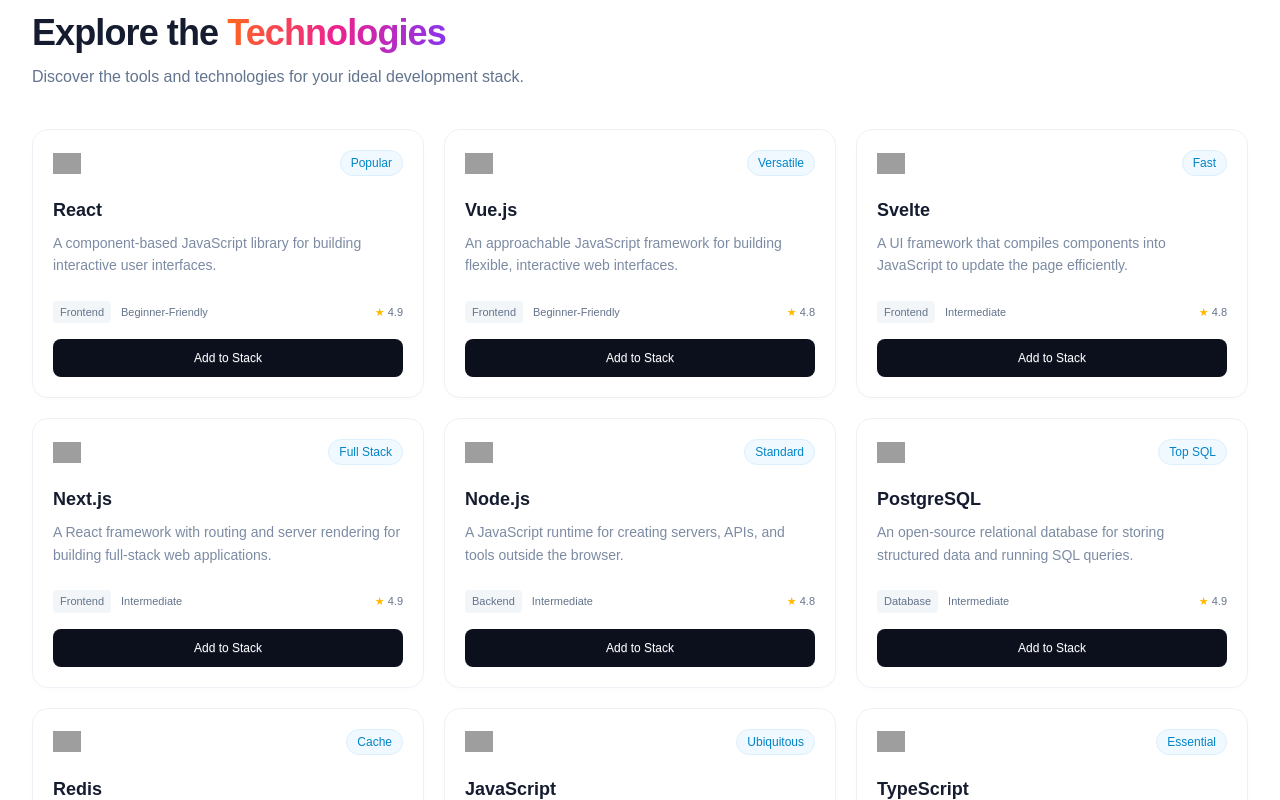
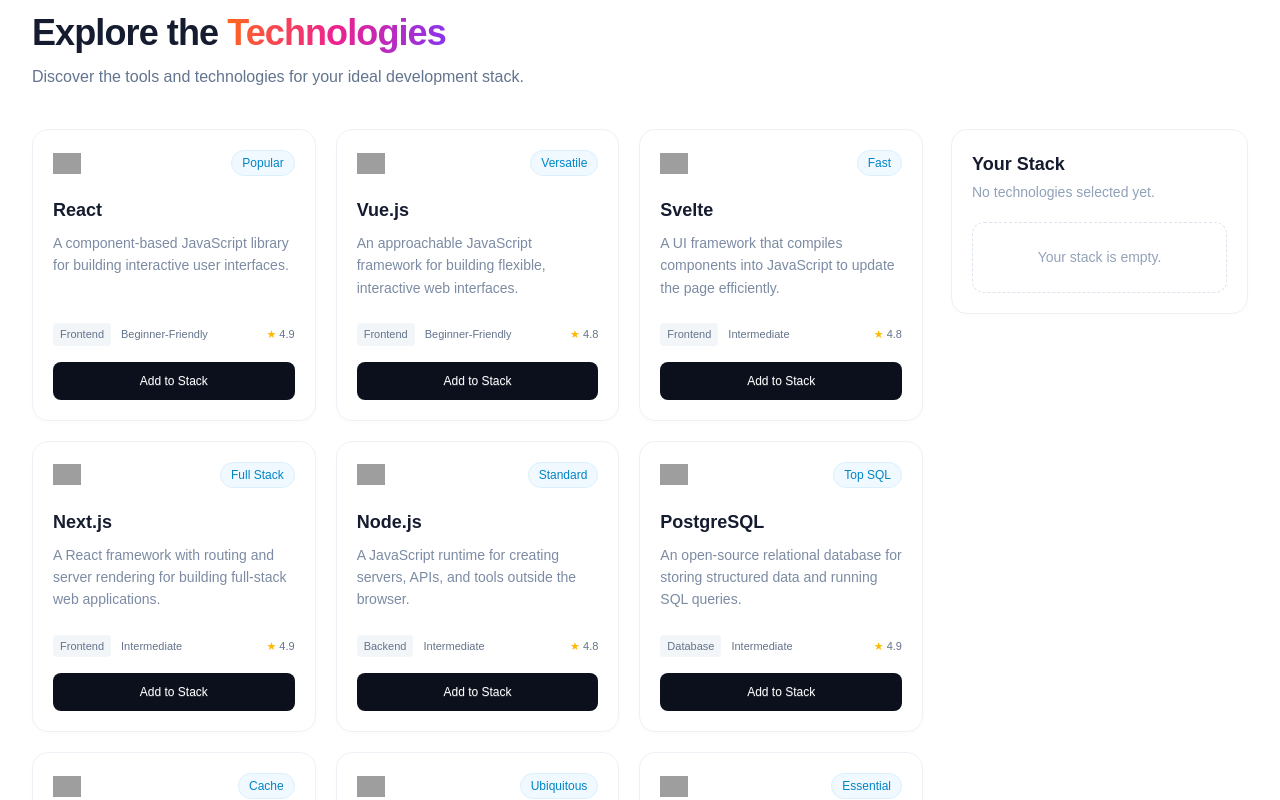
Before and after one commit to Asiful-0160/Programming-Hero-Assignment-5, a React (Vite) app in the folder Assignment 5/: page / in a window 1280 px wide. Shown: the part 700-1500 px from the top of the page. Built offline with nearby package versions, Linux system fonts and the light colour scheme; grey boxes are pictures that could not be loaded.

Commit message:
add stack sidebar and selection actions with toasts

```diff
--- a/Assignment 5/src/App.jsx
+++ b/Assignment 5/src/App.jsx
@@ -1,15 +1,45 @@
-import { ToastContainer } from 'react-toastify'
+import { useState } from 'react'
+import { toast, ToastContainer } from 'react-toastify'
 import Navbar from './Navbar.jsx'
 import Hero from './Hero.jsx'
 import Technologies from './Technologies.jsx'
 
 function App() {
+  const [stack, setStack] = useState([])
+
+  function addToStack(technology) {
+    if (stack.some((item) => item.id === technology.id)) {
+      toast.warn(`${technology.name} is already in your stack.`)
+      return
+    }
+    setStack([...stack, technology])
+    toast.success(`${technology.name} added to your stack.`)
+  }
+
+  function removeFromStack(id) {
+    const technology = stack.find((item) => item.id === id)
+    if (!technology) return
+    setStack(stack.filter((item) => item.id !== id))
+    toast.info(`${technology.name} removed from your stack.`)
+  }
+
+  function removeAll() {
+    if (stack.length === 0) return
+    setStack([])
+    toast.info('All technologies removed from your stack.')
+  }
+
   return (
     <>
       <Navbar />
       <main>
         <Hero />
-        <Technologies />
+        <Technologies
+          stack={stack}
+          onAddToStack={addToStack}
+          onRemove={removeFromStack}
+          onRemoveAll={removeAll}
+        />
       </main>
       <ToastContainer />
     </>
--- a/Assignment 5/src/Technologies.jsx
+++ b/Assignment 5/src/Technologies.jsx
@@ -1,7 +1,8 @@
 import { useEffect, useState } from 'react'
 import TechnologyCard from './TechnologyCard.jsx'
+import YourStack from './YourStack.jsx'
 
-function Technologies() {
+function Technologies({ stack, onAddToStack, onRemove, onRemoveAll }) {
   const [technologies, setTechnologies] = useState([])
   const [loading, setLoading] = useState(true)
   const [error, setError] = useState('')
@@ -40,6 +41,8 @@
         Discover the tools and technologies for your ideal development stack.
       </p>
 
+      <div className="catalog-layout">
+      <div>
       {loading ? (
         <div className="flex items-center gap-3 py-10 text-slate-500" role="status">
           <span className="loading loading-spinner loading-sm" aria-hidden="true" />
@@ -52,10 +55,18 @@
       ) : (
         <div className="technology-grid">
           {technologies.map((technology) => (
-            <TechnologyCard key={technology.id} technology={technology} />
+            <TechnologyCard
+              key={technology.id}
+              technology={technology}
+              isAdded={stack.some((item) => item.id === technology.id)}
+              onAddToStack={onAddToStack}
+            />
           ))}
         </div>
       )}
+      </div>
+      <YourStack stack={stack} onRemove={onRemove} onRemoveAll={onRemoveAll} />
+      </div>
     </section>
   )
 }
--- a/Assignment 5/src/TechnologyCard.jsx
+++ b/Assignment 5/src/TechnologyCard.jsx
@@ -1,4 +1,4 @@
-function TechnologyCard({ technology }) {
+function TechnologyCard({ technology, isAdded, onAddToStack }) {
   const { name, icon, badge, description, category, difficulty, rating } = technology
 
   return (
@@ -16,8 +16,13 @@
           <span className="text-amber-400" aria-hidden="true">★</span> {rating.toFixed(1)}
         </span>
       </div>
-      <button type="button" className="btn add-stack-button" disabled>
-        Add to Stack
+      <button
+        type="button"
+        className="btn add-stack-button"
+        disabled={isAdded}
+        onClick={() => onAddToStack(technology)}
+      >
+        {isAdded ? '✓ Added to Stack' : 'Add to Stack'}
       </button>
     </article>
   )
--- /dev/null
+++ b/Assignment 5/src/YourStack.jsx
@@ -0,0 +1,43 @@
+function YourStack({ stack, onRemove, onRemoveAll }) {
+  return (
+    <aside className="stack-panel" aria-labelledby="stack-heading">
+      <h2 id="stack-heading" className="text-lg font-bold">Your Stack</h2>
+      <p className="mt-1 text-sm text-slate-400" aria-live="polite">
+        {stack.length === 0
+          ? 'No technologies selected yet.'
+          : `${stack.length} ${stack.length === 1 ? 'Technology' : 'Technologies'} Selected`}
+      </p>
+
+      {stack.length === 0 ? (
+        <p className="empty-stack">Your stack is empty.</p>
+      ) : (
+        <>
+          <ul className="stack-items">
+            {stack.map((technology) => (
+              <li key={technology.id} className="stack-item">
+                <img src={technology.icon} alt="" width="28" height="28" />
+                <div className="min-w-0 flex-1">
+                  <h3 className="text-xs font-bold">{technology.name}</h3>
+                  <p className="mt-1 text-[10px] text-slate-400">{technology.category}</p>
+                </div>
+                <button
+                  type="button"
+                  className="remove-item"
+                  aria-label={`Remove ${technology.name} from stack`}
+                  onClick={() => onRemove(technology.id)}
+                >
+                  <span aria-hidden="true">×</span>
+                </button>
+              </li>
+            ))}
+          </ul>
+          <button type="button" className="btn remove-all" onClick={onRemoveAll}>
+            Remove All
+          </button>
+        </>
+      )}
+    </aside>
+  )
+}
+
+export default YourStack
--- a/Assignment 5/src/index.css
+++ b/Assignment 5/src/index.css
@@ -139,7 +139,88 @@
   display: grid;
   grid-template-columns: repeat(3, minmax(0, 1fr));
   gap: 20px;
+}
+
+.catalog-layout {
+  display: grid;
+  grid-template-columns: minmax(0, 3fr) minmax(250px, 1fr);
+  align-items: start;
+  gap: 28px;
   margin-top: 40px;
+}
+
+.stack-panel {
+  padding: 20px;
+  border: 1px solid #edf1f6;
+  border-radius: 16px;
+  background: white;
+  box-shadow: 0 2px 5px #151c2f04;
+}
+
+.empty-stack {
+  margin-top: 20px;
+  padding: 24px 12px;
+  border: 1px dashed #dce4ee;
+  border-radius: 12px;
+  text-align: center;
+  color: #94a3b8;
+  font-size: 14px;
+}
+
+.stack-items {
+  display: grid;
+  gap: 6px;
+  margin-top: 16px;
+}
+
+.stack-item {
+  display: flex;
+  align-items: center;
+  gap: 10px;
+  padding: 5px 8px;
+  border: 1px solid #e2e8f0;
+  border-radius: 8px;
+}
+
+.remove-item {
+  flex-shrink: 0;
+  min-width: 32px;
+  min-height: 44px;
+  color: #94a3b8;
+  font-size: 24px;
+  cursor: pointer;
+}
+
+.remove-item:hover {
+  color: #ef4444;
+}
+
+.remove-all {
+  width: 100%;
+  min-height: 36px;
+  height: auto;
+  margin-top: 44px;
+  border: 1px solid #fecaca;
+  border-radius: 7px;
+  background: white;
+  color: #ef4444;
+  box-shadow: none;
+}
+
+.remove-all:hover {
+  background: #fff1f2;
+}
+
+.stack-panel button:focus-visible,
+.add-stack-button:focus-visible {
+  outline: 2px solid #8535ef;
+  outline-offset: 3px;
+}
+
+@media (max-width: 1023px) {
+  .catalog-layout {
+    grid-template-columns: 1fr;
+  }
 }
 
 .technology-card {
@@ -190,8 +271,7 @@
   white-space: nowrap;
 }
 
-.add-stack-button,
-.add-stack-button:disabled {
+.add-stack-button {
   width: 100%;
   min-height: 38px;
   height: auto;
@@ -203,6 +283,16 @@
   font-size: 12px;
   font-weight: 400;
   box-shadow: none;
+}
+
+.add-stack-button:disabled {
+  background: #e8edf3;
+  color: #63738b;
+  cursor: not-allowed;
+}
+
+.add-stack-button:hover:not(:disabled) {
+  background: #252c3e;
 }
 
 @media (max-width: 1023px) {
```
